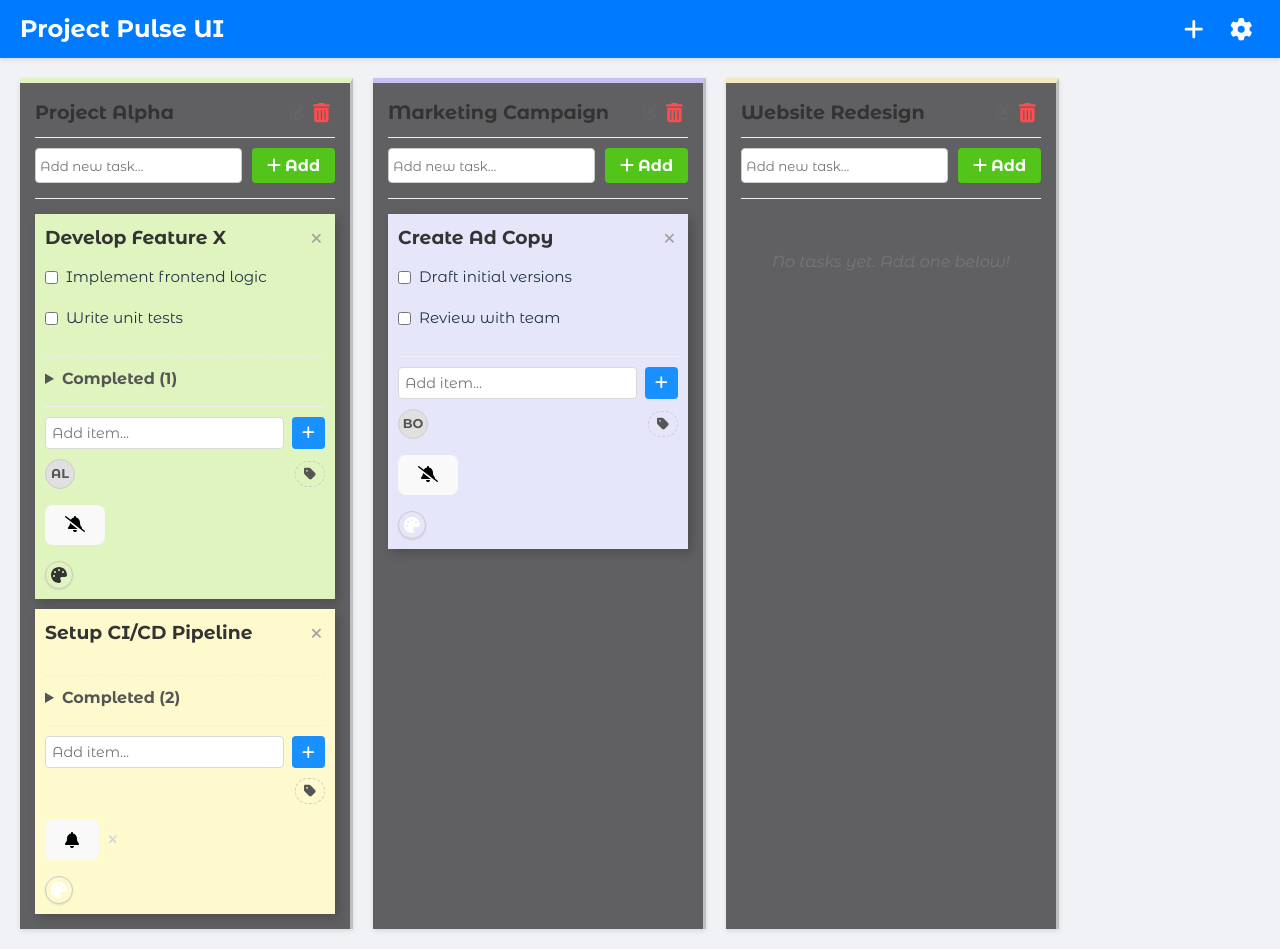
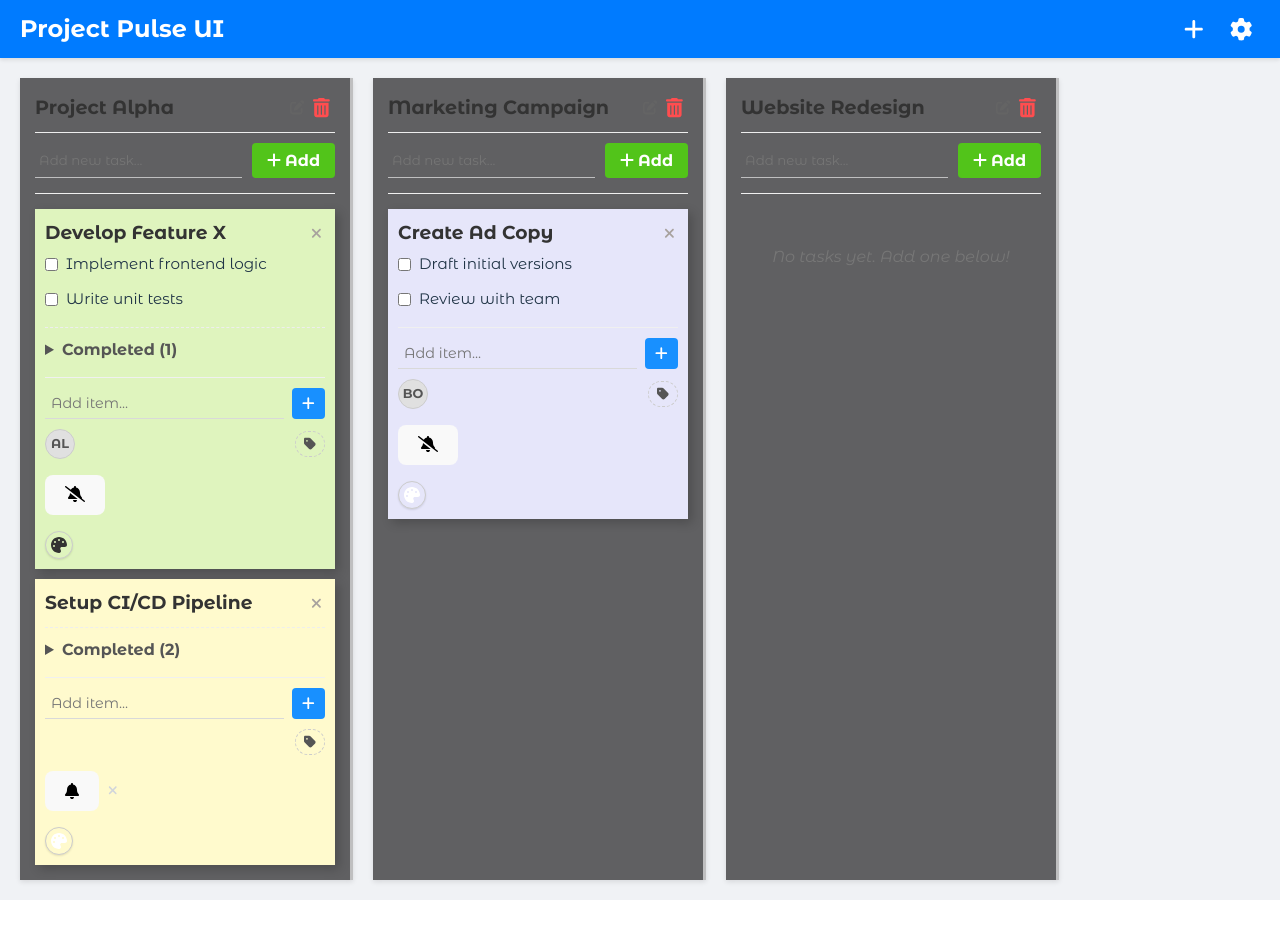
Before and after one commit to venkyjs/truetrack, a React (Vite) app: page / in a window 1280 px wide. After the commit the page ends 900 px from the top, so only its background shows below. Built offline with nearby package versions, Linux system fonts and the light colour scheme.

Commit message:
Update styles in ProjectLane component: remove borders and adjust padding for input fields, and modify layout spacing for task items

```diff
--- a/src/components/ProjectLane.module.css
+++ b/src/components/ProjectLane.module.css
@@ -100,7 +100,8 @@
     display: flex;
     justify-content: space-between;
     align-items: center;
-    margin-bottom: 8px; /* Space between header and task items (once added) */
+    padding: 0px;
+    margin-bottom: 0px; /* Space between header and task items (once added) */
 }
 
 .taskTitle {
@@ -138,8 +139,8 @@
 .taskItemsContainer {
     display: flex;
     flex-direction: column;
-    gap: 6px;
-    margin-bottom: 10px;
+    gap: 0px;
+    margin-bottom: 0px;
 }
 
 .taskItem {
@@ -233,8 +234,10 @@
 .addItemInput {
     flex-grow: 1;
     padding: 6px;
-    border: 1px solid #d9d9d9;
-    border-radius: 4px;
+    border: none;
+    border-bottom: 1px solid #d9d9d9;
+    background-color: transparent;
+    border-radius: 0;
     font-size: 0.9em;
 }
 
@@ -271,8 +274,10 @@
 .newTaskInput {
     flex-grow: 1;
     padding: 2px 4px;
-    border: 1px solid #ccc;
-    border-radius: 4px;
+    border: none;
+    border-radius: 0px;
+    background-color: transparent;
+    border-bottom: 1px solid rgba(255, 255, 255, 0.6);
 }
 
 .addTaskBtn {
--- a/src/components/ProjectLane.tsx
+++ b/src/components/ProjectLane.tsx
@@ -397,7 +397,7 @@ const ProjectLane: React.FC<ProjectLaneProps> = ({
     );
 
     return (
-        <div className={styles.projectLaneContainer} style={projectLaneStyle}>
+        <div className={styles.projectLaneContainer}>
             <div className={styles.projectHeader}>
                 <div className={styles.projectTitleContainer}>
                     {isEditingProjectTitle ? (
```
